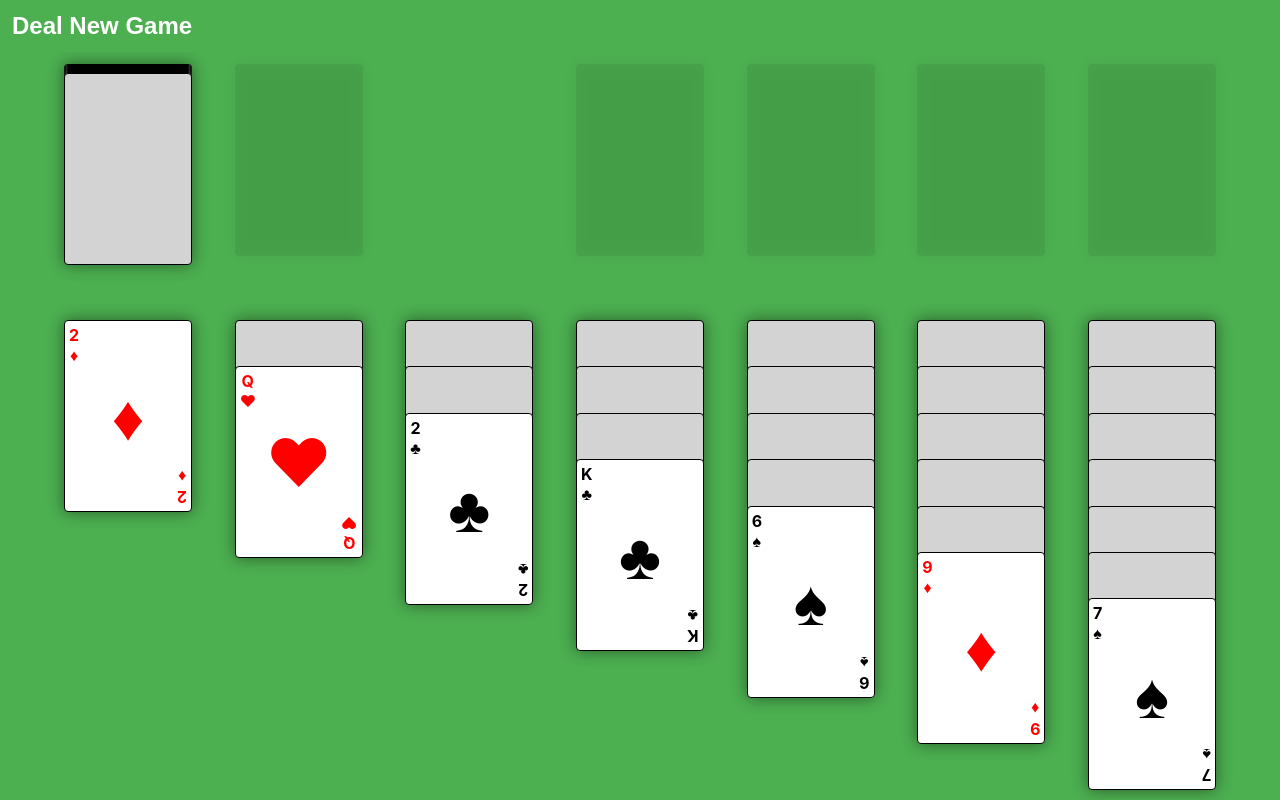
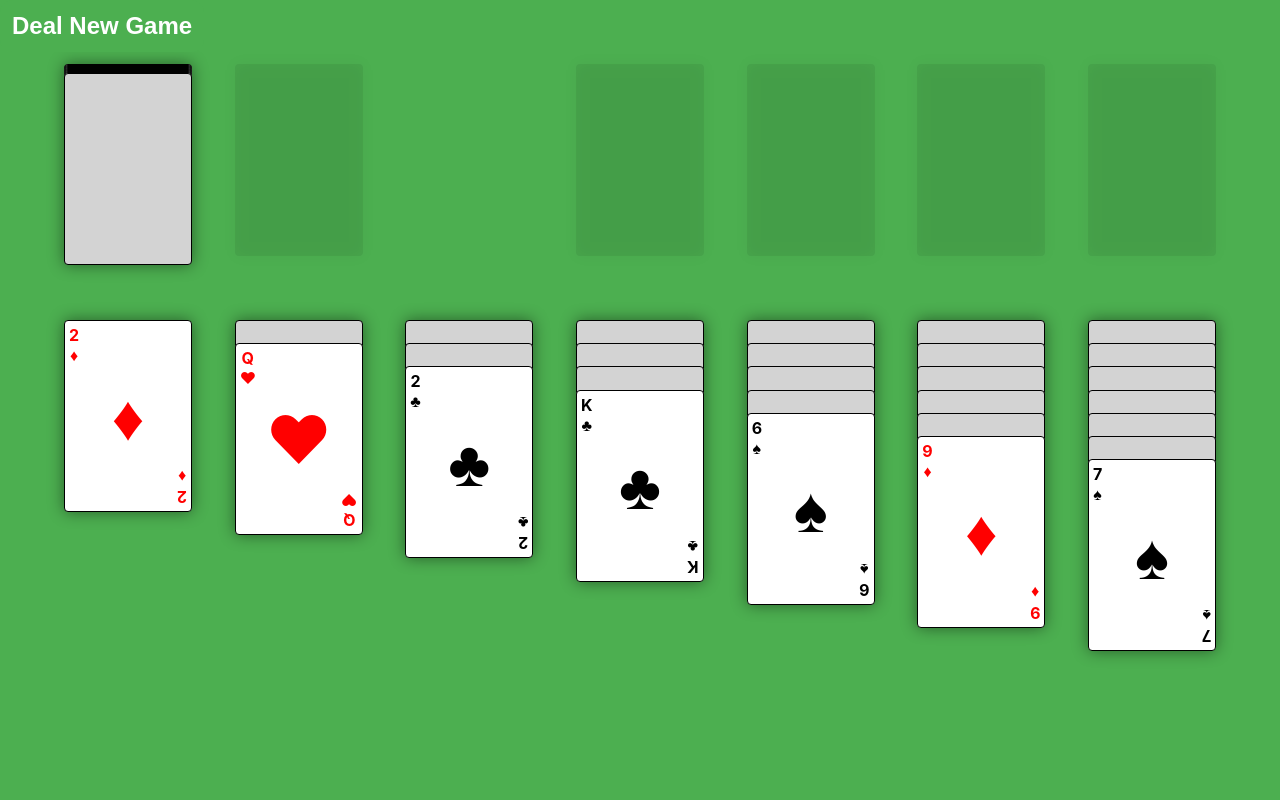
Before and after one commit to brncsk/react-recoil-klondike, a React (Create React App) app: page / in a window 1280 px wide. Built offline with nearby package versions, Linux system fonts and the light colour scheme.

Commit message:
feat: tweak fanout stack spacing

```diff
--- a/src/App.css
+++ b/src/App.css
@@ -1,8 +1,12 @@
 :root {
   --card-width: clamp(70px, 10vw, 150px);
   --card-height: calc(var(--card-width) * 1.5);
+
   --card-font-size: calc(var(--card-width) / 2);
   --card-border-radius: 0.25em;
+
+  --card-fanout-gap-face-down: calc(var(--card-height) / 10);
+  --card-fanout-gap-face-up: calc(var(--card-height) / 5);
 }
 
 * {
@@ -66,7 +70,7 @@ button {
 
 .stack.fanned-out {
   grid-auto-rows: calc(var(--card-height) / 5);
-  gap: 0.5rem;
+  gap: 0.25rem;
 }
 
 .stack:hover {
--- a/src/Stack.tsx
+++ b/src/Stack.tsx
@@ -18,10 +18,21 @@ export function Stack({ stack, onClick }: StackProps) {
 
   const autoMove = useAutoMove();
 
+  const style: React.CSSProperties = {
+    gridColumn: getStackGridColumn(stack),
+  };
+
+  if (isFannedOut) {
+    style.gridTemplateRows = [
+      `repeat(${cards.length - numFaceUp}, var(--card-fanout-gap-face-down))`,
+      `repeat(${numFaceUp}, var(--card-fanout-gap-face-up))`,
+    ].join(" ");
+  }
+
   return (
     <div
       className={`stack ${stack} ${isFannedOut ? "fanned-out" : ""}`}
-      style={{ gridColumn: getStackGridColumn(stack) }}
+      style={style}
       onClick={onClick}
     >
       {cards.map((card, index) => (
```
